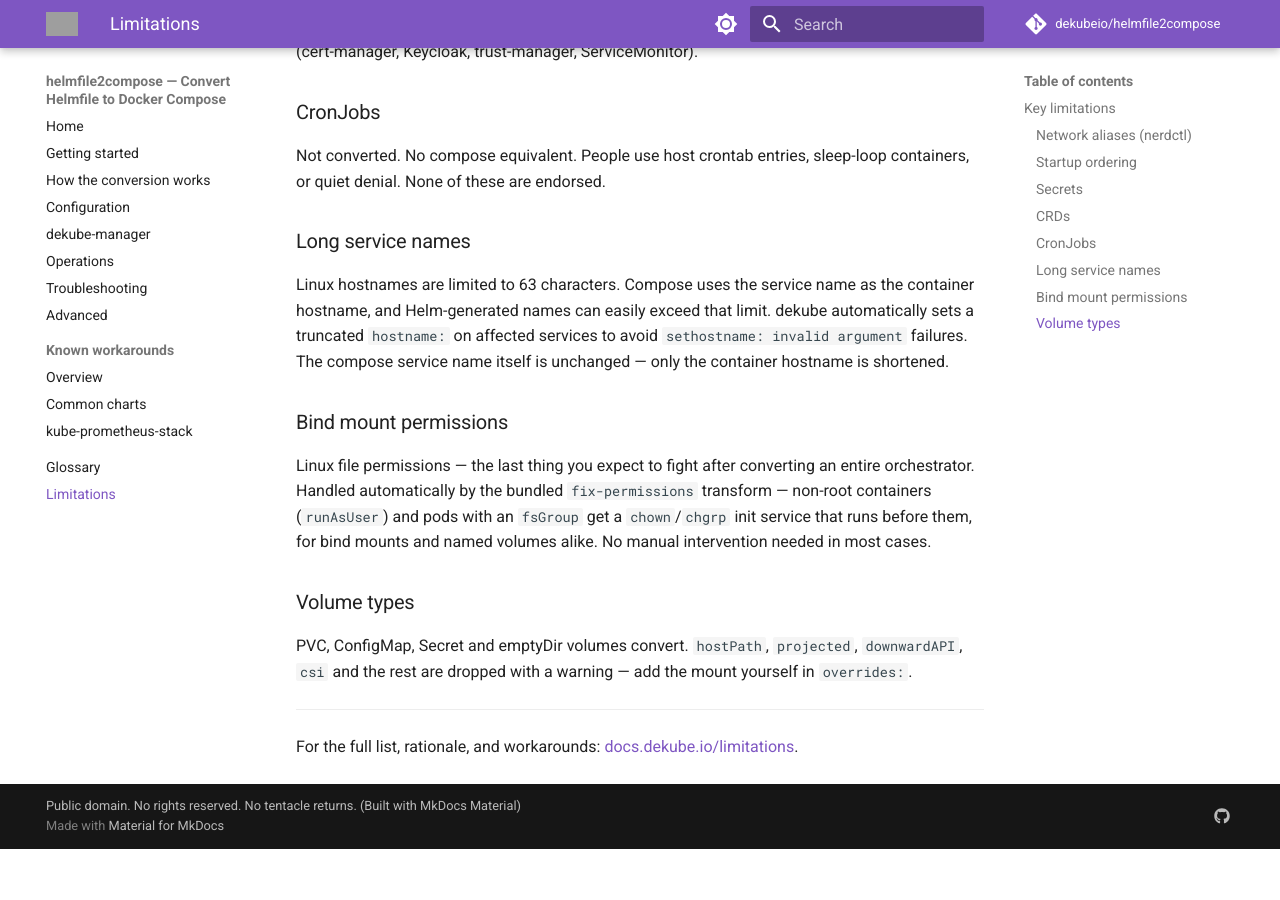
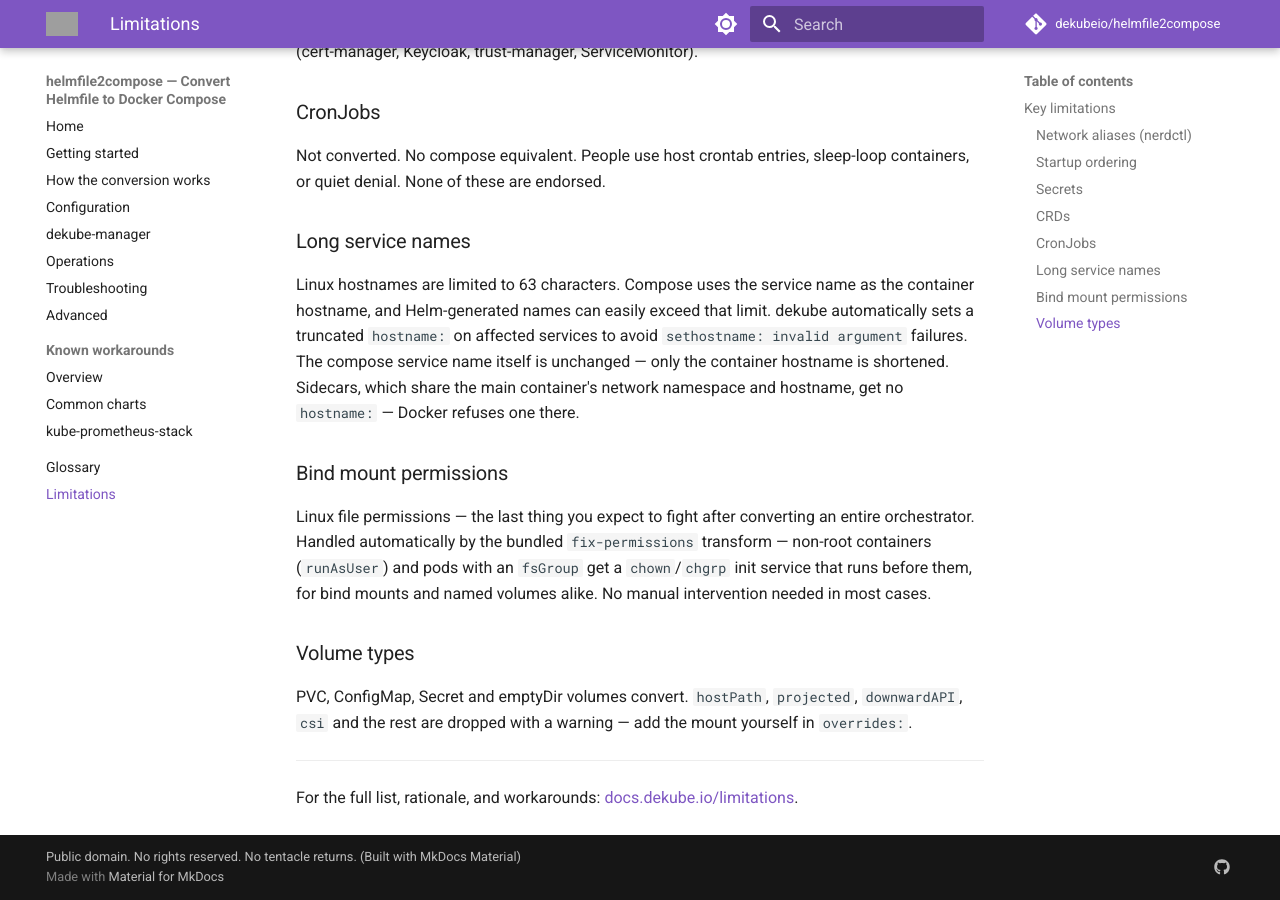
Before and after one commit to dekubeio/helmfile2compose-docs, an MkDocs documentation site: the page built from docs/limitations.md, in a window 1280 px wide and 900 px high, scrolled down 1183 px. Built offline with MkDocs 1.6.1 and Material for MkDocs 9.7.7, drawn with Linux system fonts in a browser that asks for light colours; comment, search, counter and statistics services are not loaded; before the commit the page ends 2032 px from its top, so only the background shows below that; grey boxes are pictures that could not be loaded.

Commit message:
docs: no truncated hostname on sidecars sharing a network namespace

```diff
--- a/docs/limitations.md
+++ b/docs/limitations.md
@@ -34,7 +34,7 @@
 
 ### Long service names
 
-Linux hostnames are limited to 63 characters. Compose uses the service name as the container hostname, and Helm-generated names can easily exceed that limit. dekube automatically sets a truncated `hostname:` on affected services to avoid `sethostname: invalid argument` failures. The compose service name itself is unchanged — only the container hostname is shortened.
+Linux hostnames are limited to 63 characters. Compose uses the service name as the container hostname, and Helm-generated names can easily exceed that limit. dekube automatically sets a truncated `hostname:` on affected services to avoid `sethostname: invalid argument` failures. The compose service name itself is unchanged — only the container hostname is shortened. Sidecars, which share the main container's network namespace and hostname, get no `hostname:` — Docker refuses one there.
 
 ### Bind mount permissions
 
```
